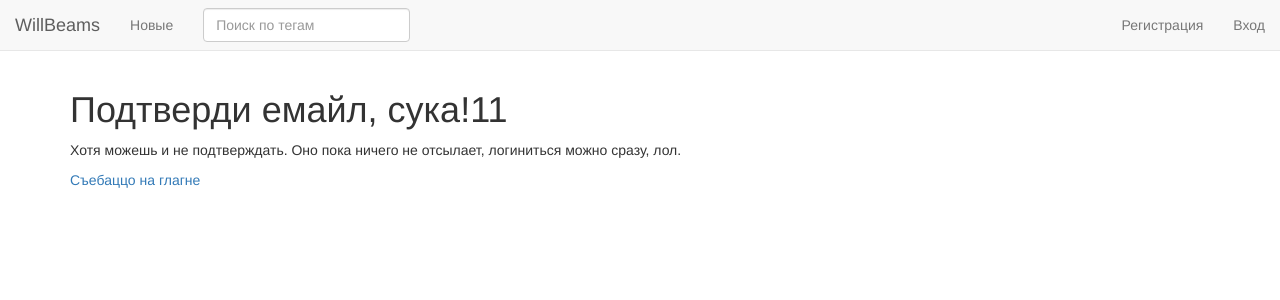
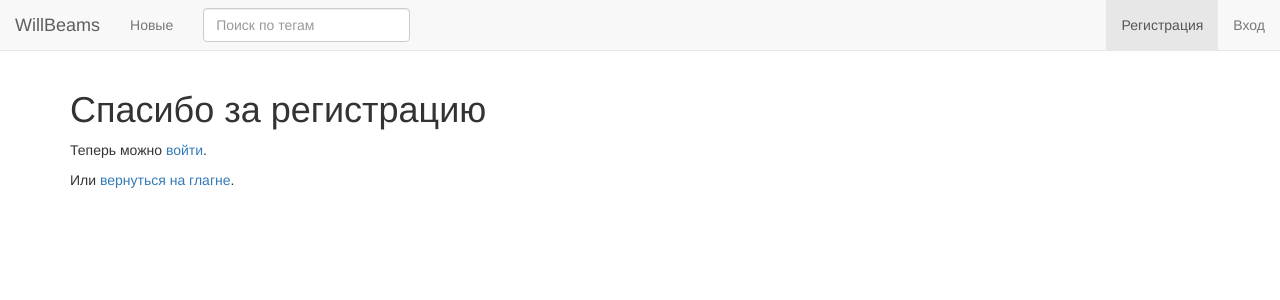
Before and after one commit to aq1/WillBeams, a Django app: page /register/thankyou/ in a window 1280 px wide. Shown: the top 300 px of the page. Run offline with Django 3.2, Linux system fonts and the light colour scheme; parts of the project's set-up code (start-up, migrations or seed data) failed here and were passed over; some libraries are stand-ins or nearby versions.

Commit message:
Highlight register/login in header

```diff
--- a/WillBeams/newapp/urls.py
+++ b/WillBeams/newapp/urls.py
@@ -7,7 +7,12 @@ urlpatterns = [
     url(r'^register/$', 'newapp.views.register'),
     url(r'^register/thankyou/$', 'newapp.views.register_after'),
 
-    url(r'^login/$', 'django.contrib.auth.views.login', name='login'),
+    url(
+        r'^login/$',
+        'django.contrib.auth.views.login',
+        {'extra_context': {'active': 'login'}},
+        name='login'
+    ),
     url(r'^logout/$', 'newapp.views.logout', name='logout'),
     url(
         r'^password_change/$',
--- a/WillBeams/newapp/views.py
+++ b/WillBeams/newapp/views.py
@@ -18,7 +18,7 @@ def logout(request):
 
 
 def register_after(request):
-    return render(request, 'registration/register_after.html')
+    return render(request, 'registration/register_after.html', context={'active': 'register'})
 
 
 def register(request):
@@ -32,6 +32,7 @@ def register(request):
 
     context = {
         'form': form,
+        'active': 'register',
     }
     return render(request, 'registration/register.html', context=context)
 
--- a/WillBeams/templates/base.html
+++ b/WillBeams/templates/base.html
@@ -45,8 +45,8 @@
           </form>
           <ul class="nav navbar-nav navbar-right">
             {% if not user.is_authenticated %}
-            <li><a href="{% url "newapp.views.register" %}">Регистрация</a></li>
-            <li><a href="{% url "django.contrib.auth.views.login" %}">Вход</a></li>
+            <li class="{% if active == "register" %}active{% endif %}"><a href="{% url "newapp.views.register" %}">Регистрация</a></li>
+            <li class="{% if active == "login" %}active{% endif %}"><a href="{% url "django.contrib.auth.views.login" %}">Вход</a></li>
             {% endif %}
             {% if user.is_authenticated %}
             <li class="dropdown">
--- a/WillBeams/templates/registration/register_after.html
+++ b/WillBeams/templates/registration/register_after.html
@@ -2,9 +2,11 @@
 {% load bootstrap3 %}
 
 {% block finalcontent %}
-<h1>Подтверди емайл, сука!11</h1>
+<h1>Спасибо за регистрацию</h1>
 <p>
-  Хотя можешь и не подтверждать. Оно пока ничего не отсылает, логиниться можно сразу, лол.
+  Теперь можно <a href="{% url "login" %}">войти</a>.
 </p>
-<a href="{% url "newapp.views.index" %}">Съебаццо на глагне</a>
+<p>
+  Или <a href="{% url "newapp.views.index" %}">вернуться на глагне</a>.
+</p>
 {% endblock finalcontent %}
```
